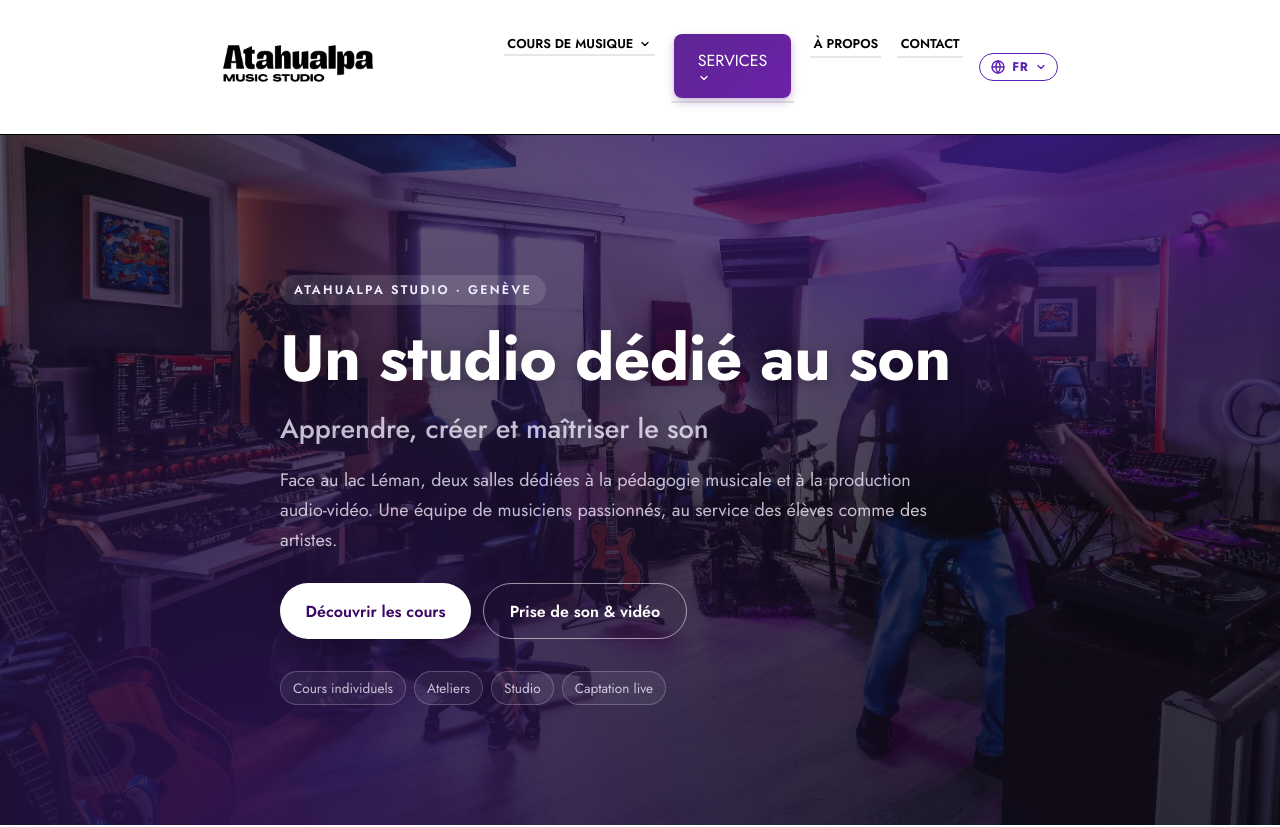
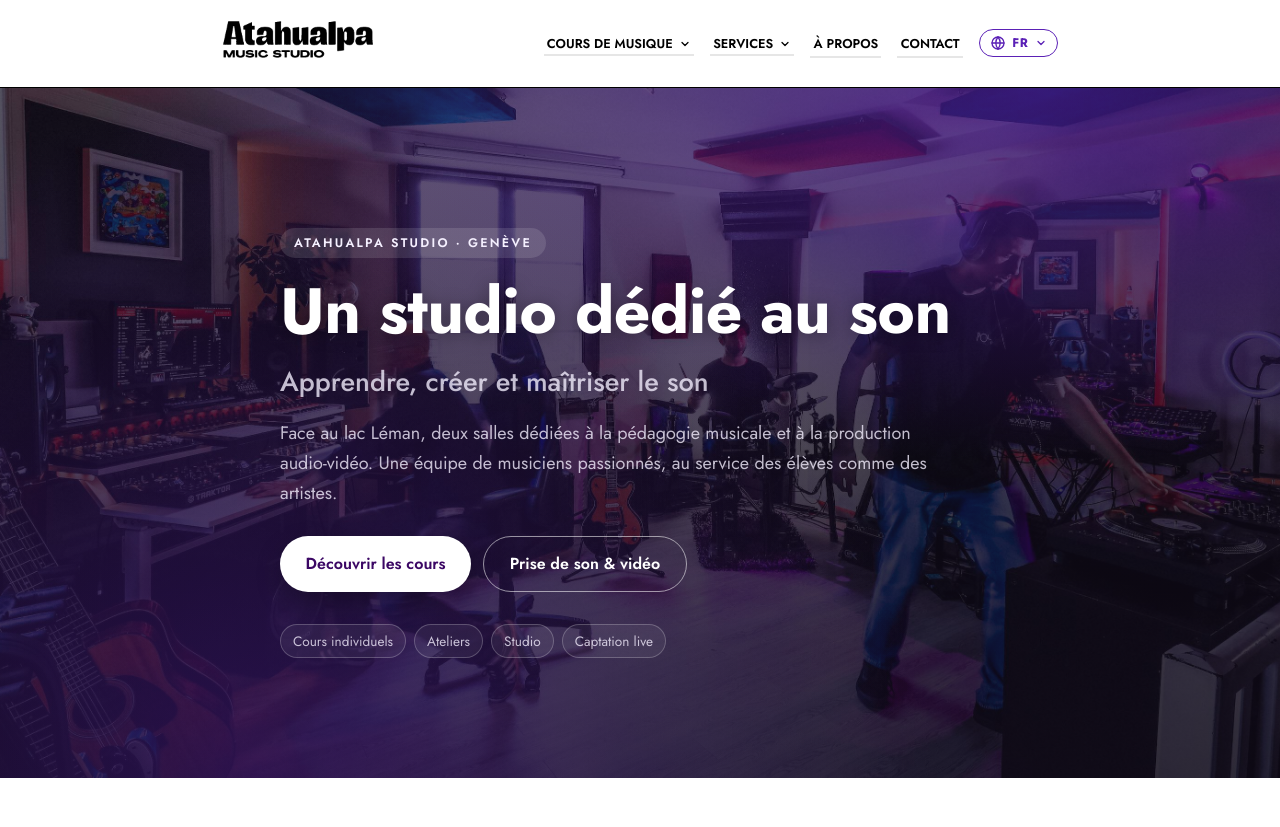
Before and after one commit to twinparadoxmusica/atahualpa-studio, a Next.js app: page / in a window 1280 px wide. Shown: the top 827 px of the page. Built offline with nearby package versions, Linux system fonts and the light colour scheme.

Commit message:
Style Services dropdown trigger

```diff
--- a/components/NavBar/styles.css
+++ b/components/NavBar/styles.css
@@ -463,3 +463,38 @@
     line-height: 1.4;
   }
 }
+
+
+/* Services uses the same visual language as the music-lessons dropdown,
+   but the whole label is a button because it opens a category menu. */
+.nav-services__button {
+  appearance: none;
+  display: inline-flex;
+  align-items: center;
+  gap: 6px;
+  background: transparent;
+  border: 0;
+  border-radius: 0;
+  box-shadow: none;
+  color: black;
+  font-family: inherit;
+  font-size: 0.8rem;
+  font-weight: 600;
+  line-height: 1;
+  margin: 0;
+  padding: 0;
+}
+
+.nav-services__button:hover,
+.nav-services__button:focus-visible,
+.nav-services__button:active {
+  background: transparent;
+  box-shadow: none;
+  color: black;
+  transform: none;
+}
+
+.nav-services__button:focus-visible {
+  outline: 2px solid var(--brand-purple);
+  outline-offset: 4px;
+}
```
